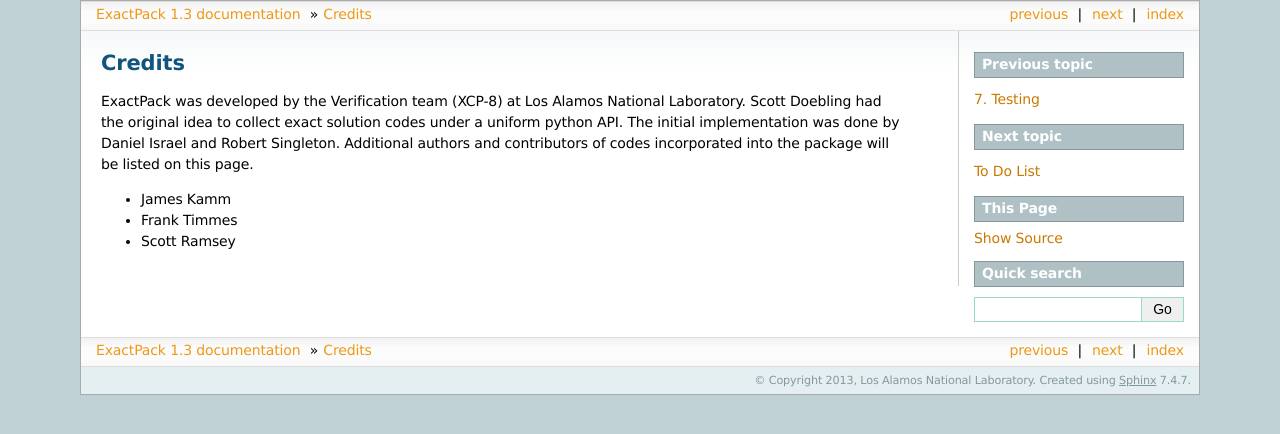
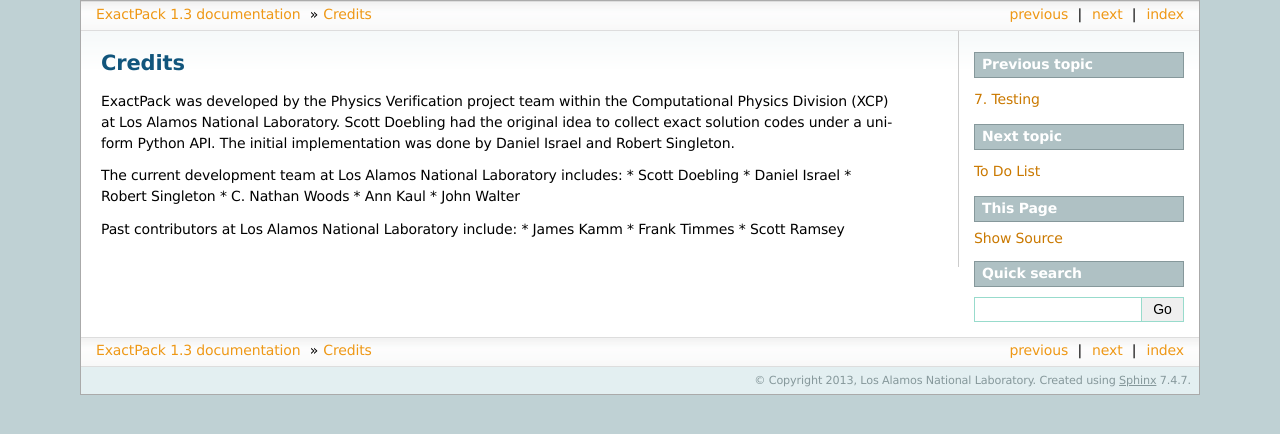
Before and after one commit to lanl/ExactPack, a Sphinx documentation site: the page built from doc/source/credits.rst, in a window 1280 px wide. Shown: the top 434 px of the page. Built offline with Sphinx 7.4.7, drawn with Linux system fonts in a browser that asks for light colours.

Commit message:
updated credits and corrected a few typos in documentation

```diff
--- a/doc/source/credits.rst
+++ b/doc/source/credits.rst
@@ -2,13 +2,21 @@
 Credits
 *******
 
-ExactPack was developed by the Verification team (XCP-8) at Los Alamos
-National Laboratory.  Scott Doebling had the original idea to collect
-exact solution codes under a uniform python API.  The initial
+ExactPack was developed by the Physics Verification project team within the
+Computational Physics Division (XCP) at Los Alamos National Laboratory.
+Scott Doebling had the original idea to collect
+exact solution codes under a uniform Python API.  The initial
 implementation was done by Daniel Israel and Robert Singleton.
-Additional authors and contributors of codes incorporated into the
-package will be listed on this page.
 
+The current development team at Los Alamos National Laboratory includes:
+* Scott Doebling
+* Daniel Israel
+* Robert Singleton
+* C. Nathan Woods
+* Ann Kaul
+* John Walter
+
+Past contributors at Los Alamos National Laboratory include:
 * James Kamm
 * Frank Timmes
 * Scott Ramsey
--- a/doc/source/solvers/guderley.rst
+++ b/doc/source/solvers/guderley.rst
@@ -1,11 +1,11 @@
 The Guderley Problem
-=================
+====================
 
 .. automodule:: exactpack.solvers.guderley
    :members:
 
 :mod:`exactpack.solvers.guderley.ramsey`
-------------------------------------
+----------------------------------------
 
 .. automodule:: exactpack.solvers.guderley.ramsey
    :members:
```
Also changed, not shown: 2 other files.
